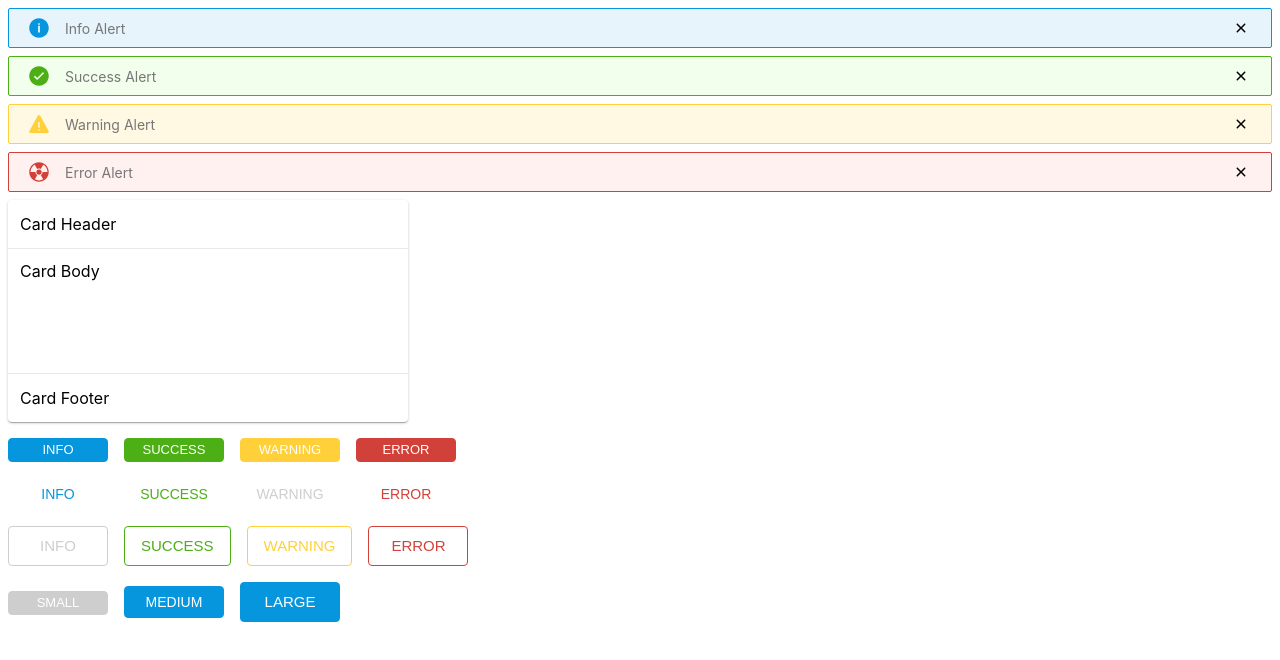
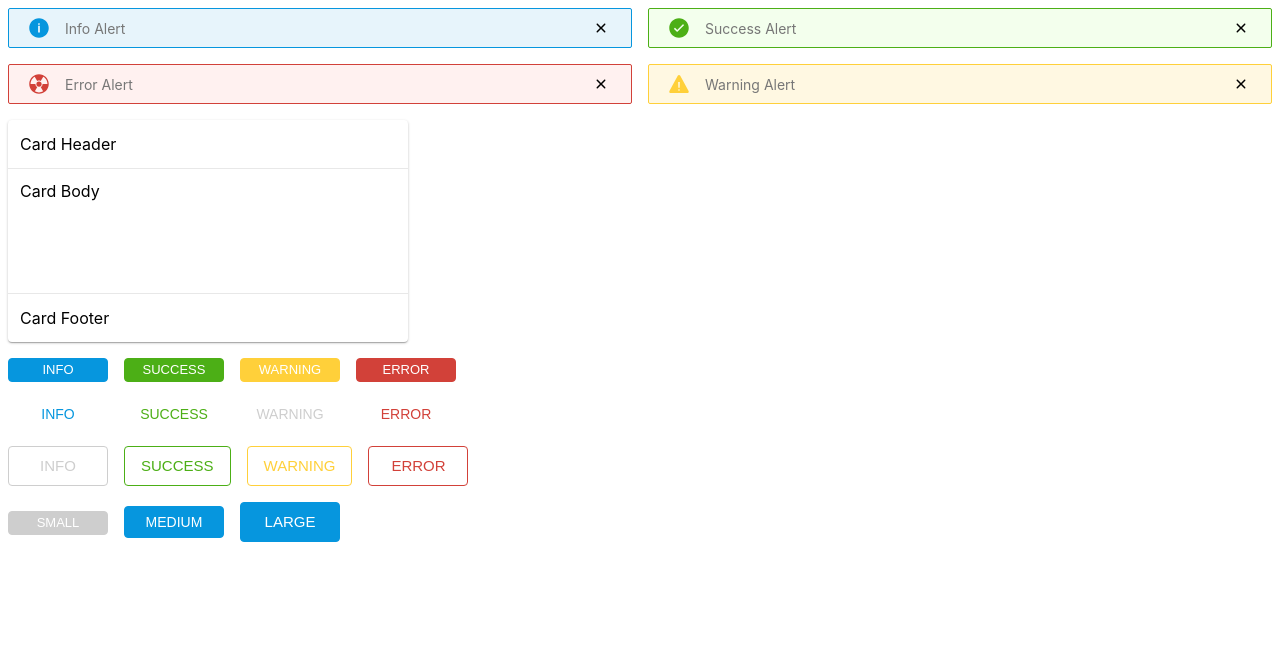
Before and after one commit to coding-with-binaries/orion, a React (Create React App) app: page / in a window 1280 px wide. Shown: the top 660 px of the page. Built offline with nearby package versions, Linux system fonts and the light colour scheme.

Commit message:
Added Grid and Track Component. Layouting is done based on grid layout

```diff
--- a/src/App.tsx
+++ b/src/App.tsx
@@ -6,17 +6,37 @@ import {
   Card,
   CardBody,
   CardFooter,
-  CardHeader
+  CardHeader,
+  Grid,
+  Track
 } from './components';
 
 class App extends Component {
   public render() {
     return (
       <>
-        <Alert type="info">Info Alert</Alert>
-        <Alert type="success">Success Alert</Alert>
-        <Alert type="warning">Warning Alert</Alert>
-        <Alert type="error">Error Alert</Alert>
+        <Grid rows={['1fr', '1fr']} columns={['1fr', '1fr']}>
+          <Track
+            column={{ start: '1', end: '2' }}
+            row={{ start: '1', end: '2' }}>
+            <Alert type="info">Info Alert</Alert>
+          </Track>
+          <Track
+            column={{ start: '2', end: '3' }}
+            row={{ start: '1', end: '2' }}>
+            <Alert type="success">Success Alert</Alert>
+          </Track>
+          <Track
+            column={{ start: '2', span: '1' }}
+            row={{ start: '2', end: '3' }}>
+            <Alert type="warning">Warning Alert</Alert>
+          </Track>
+          <Track
+            column={{ start: '1', end: '2' }}
+            row={{ start: '2', end: '3' }}>
+            <Alert type="error">Error Alert</Alert>
+          </Track>
+        </Grid>
         <Card>
           <CardHeader>Card Header</CardHeader>
           <CardBody>Card Body</CardBody>
--- a/src/components/index.ts
+++ b/src/components/index.ts
@@ -1,3 +1,4 @@
 export * from './alert';
 export * from './button';
 export * from './card';
+export * from './layout';
--- /dev/null
+++ b/src/components/layout/Containers.tsx
@@ -0,0 +1,7 @@
+import React from 'react';
+import './Layout.css';
+
+export const RootContainer: React.SFC = props => {
+  const { children } = props;
+  return <div className="orion-root-container">{children}</div>;
+};
--- /dev/null
+++ b/src/components/layout/Grid.tsx
@@ -0,0 +1,42 @@
+import React from 'react';
+import './Layout.css';
+
+type GridTrack =
+  | {
+      lineName?: string;
+      trackSize: string;
+    }
+  | string;
+
+interface Props {
+  rows: GridTrack[];
+  columns: GridTrack[];
+}
+
+const convertGridTrackToString = (tracks: GridTrack[]) => {
+  let stringTrack = ``;
+  tracks.forEach(track => {
+    if (typeof track === 'object') {
+      stringTrack += `${track.lineName ? `[${track.lineName}] ` : ``}${
+        track.trackSize
+      } `;
+    } else {
+      stringTrack += `${track} `;
+    }
+  });
+  return stringTrack.trim();
+};
+
+const Grid: React.SFC<Props> = props => {
+  const { children, rows, columns } = props;
+  const gridTemplateRows = convertGridTrackToString(rows);
+  const gridTemplateColumns = convertGridTrackToString(columns);
+  const grid = `${gridTemplateRows} / ${gridTemplateColumns}`;
+  return (
+    <div className="orion-grid" style={{ grid }}>
+      {children}
+    </div>
+  );
+};
+
+export default Grid;
--- /dev/null
+++ b/src/components/layout/Layout.css
@@ -0,0 +1,10 @@
+.orion-root-container {
+  display: flex;
+  flex-direction: column;
+  height: 100vh;
+  background: #fafafa;
+}
+
+.orion-grid {
+  display: grid;
+}
--- /dev/null
+++ b/src/components/layout/Track.tsx
@@ -0,0 +1,32 @@
+import React from 'react';
+
+interface BasicTrack {
+  start: string;
+}
+
+interface TrackWithEnd extends BasicTrack {
+  end: string;
+}
+
+interface TrackWithSpan extends BasicTrack {
+  span: string;
+}
+
+type Track = TrackWithEnd | TrackWithSpan;
+
+interface Props {
+  column: Track;
+  row: Track;
+}
+
+const convertTrackToString = (track: Track) =>
+  `${track.start} / ${'span' in track ? `span ${track.span}` : `${track.end}`}`;
+
+const Track: React.SFC<Props> = props => {
+  const { children, column, row } = props;
+  const gridColumn = convertTrackToString(column);
+  const gridRow = convertTrackToString(row);
+  return <div style={{ gridColumn, gridRow }}>{children}</div>;
+};
+
+export default Track;
--- /dev/null
+++ b/src/components/layout/index.ts
@@ -0,0 +1,3 @@
+export { RootContainer } from './Containers';
+export { default as Grid } from './Grid';
+export { default as Track } from './Track';
```
